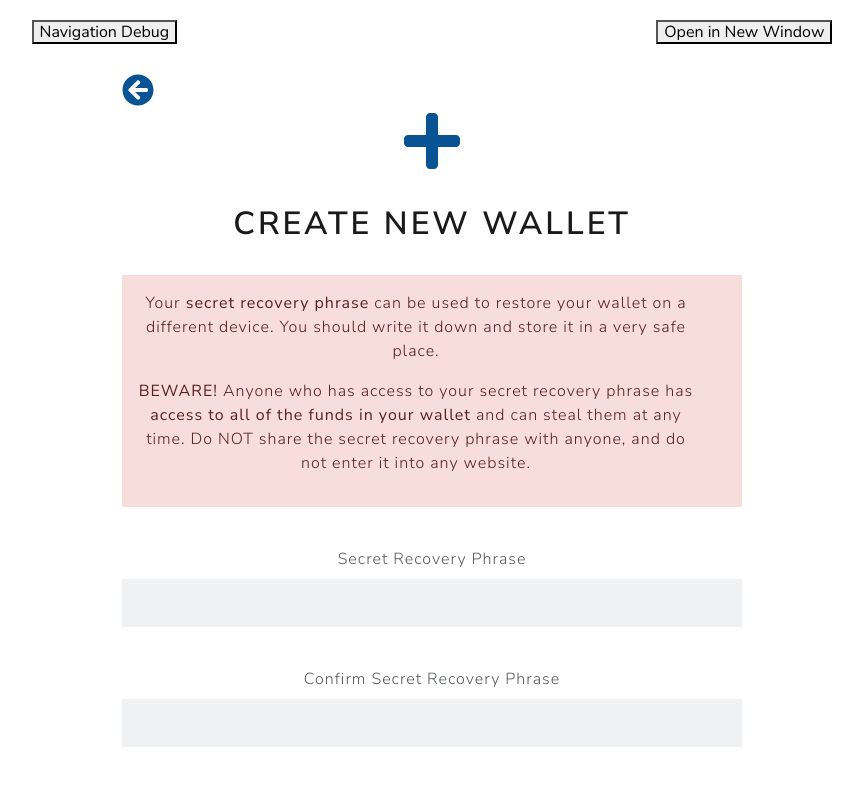
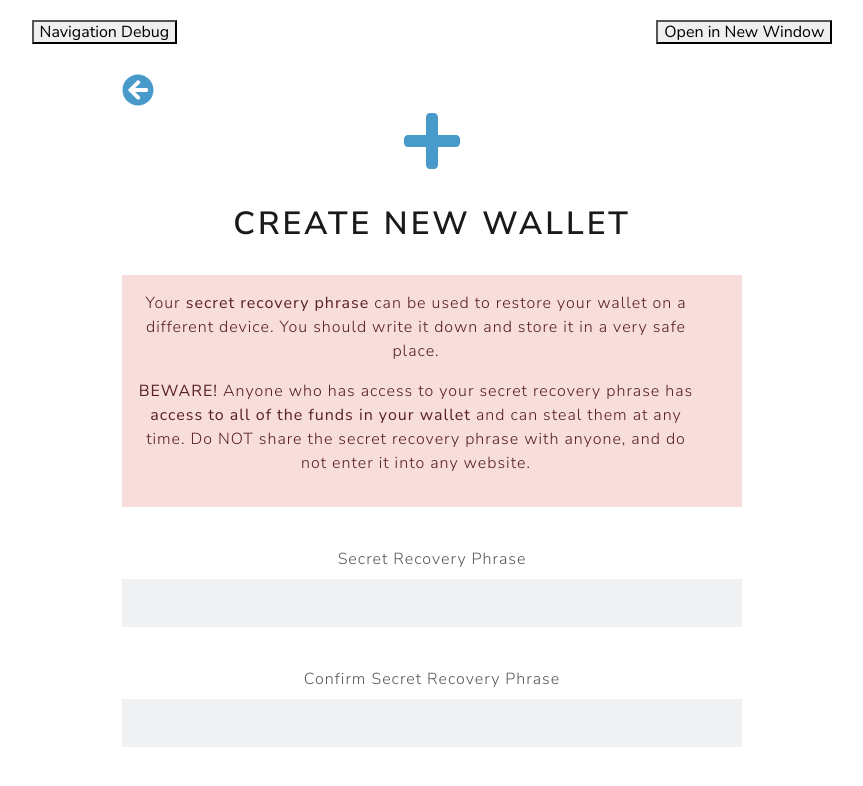
Before and after one commit to jaa2/ethereum-web-wallet, a React (Create React App) app: page /#/CreateNewWallet in a window 1280 px wide. Shown: the top 786 px of the page, without its empty margins (208-1071 px from the left). Built offline with nearby package versions, Linux system fonts and the light colour scheme.

Commit message:
changed icon color

```diff
--- a/src/common/_colors.scss
+++ b/src/common/_colors.scss
@@ -1,6 +1,6 @@
 $text-color: black;
 $hover-button-color: #cccccc;
-$icon-color: #085394;
-$light-blue: #72b0f7;
+$icon-color: #489aca;
+$light-blue: #489aca;
 $grey: #808080;
 $light-red: #ff7171;
--- a/src/transaction/SimulationResults.tsx
+++ b/src/transaction/SimulationResults.tsx
@@ -25,7 +25,7 @@ const App = () => {
         <Modal.Header>
           <div id="max-tx-fee">
             <h3>
-              <FontAwesomeIcon className="fa-icon" icon={faFire} size="2x" color="#085394" />
+              <FontAwesomeIcon className="fa-icon" icon={faFire} size="2x" color="#489aca" />
               {' '}
               Adjust Gas
             </h3>
```
